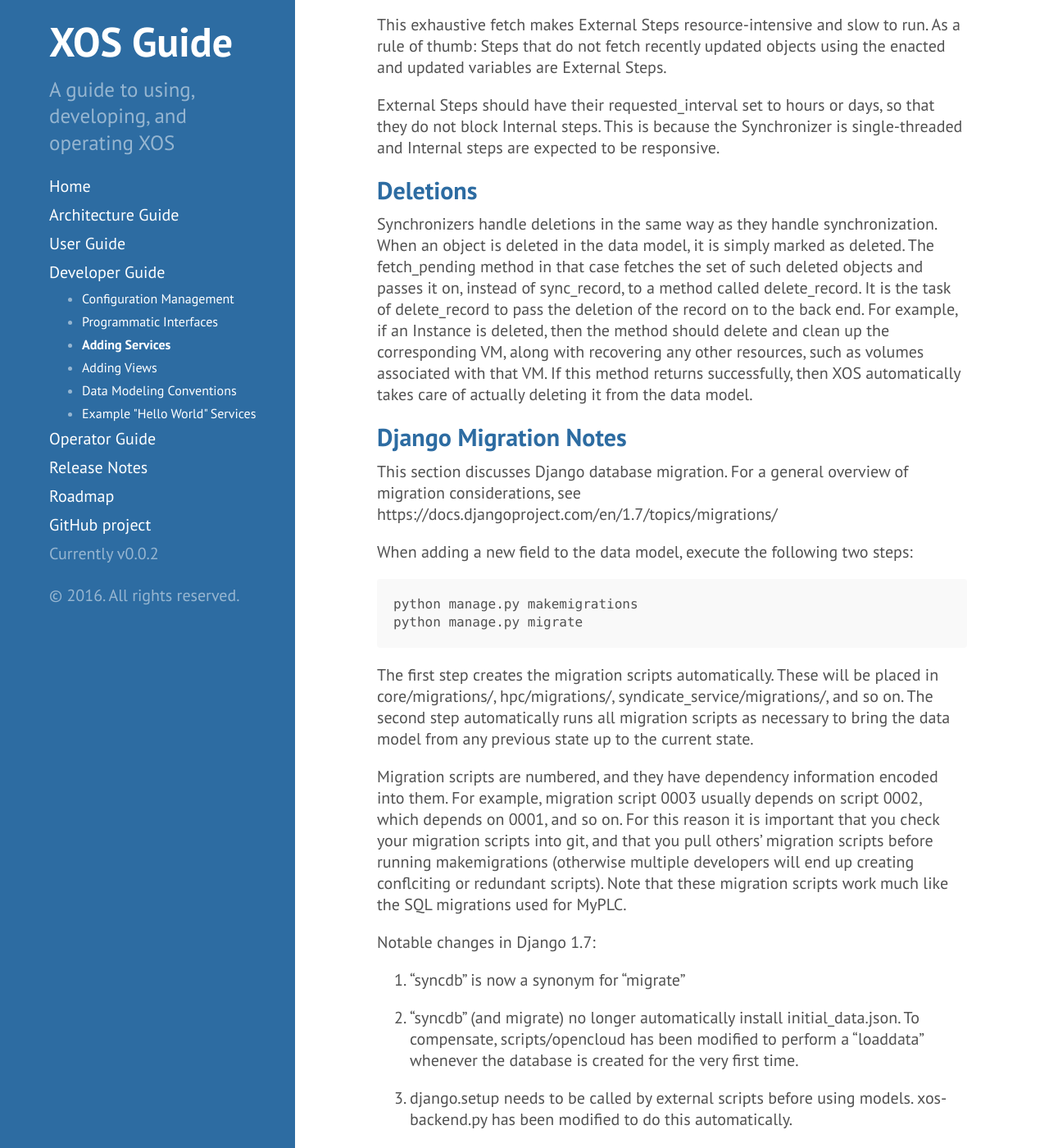
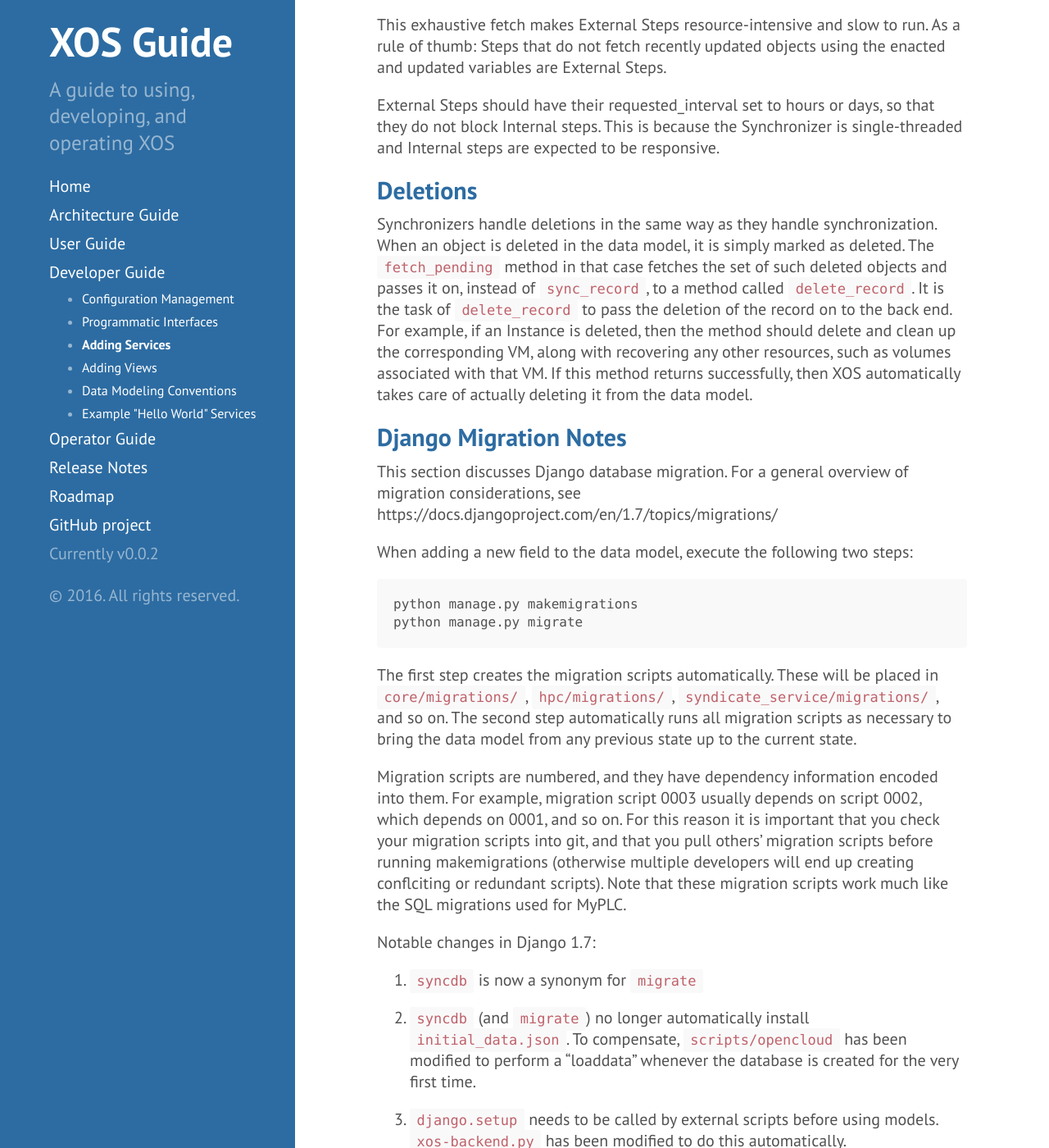
Before and after one commit to open-cloud/open-cloud.github.io.old, a Jekyll site: the page built from devguide_addservice.md, in a window 1280 px wide and 1400 px high, scrolled down 8746 px. Shown: the whole window at 82% size. Built offline with Jekyll 4.4.1, drawn with Linux system fonts in a browser that asks for light colours; some of the changed text lies outside the part shown.

Commit message:
bunch of tweaks

````diff
--- a/devguide_addservice.md
+++ b/devguide_addservice.md
@@ -142,7 +142,7 @@ interested in finding out about the inner details of the framework.
 
 Let's start with the main source files:
 
-* dmdot -- This is a tool that generates the dependency graph
+* `dmdot` -- This is a tool that generates the dependency graph
   contained in the Data Model. You can use it with the -dot argument
   to generate a dot representation which looks like the illustration
   in the Data Model section. Or you can run it without arguments to
@@ -150,15 +150,15 @@ Let's start with the main source files:
   ensure that actions taken by the individual Synchronizer Instances are
   ordered correctly.
 
-* mainloop.py -- This file contains the main run loop of the Synchronizer
+* `mainloop.py` -- This file contains the main run loop of the Synchronizer
   Framework. It is the mechanism that receives events, dispatches
   actions, and orchestrates the components of the Synchronizer.
 
-* event_manager.py -- This file is the part of the Synchronizer Framework
+* `event_manager.py` -- This file is the part of the Synchronizer Framework
   that interacts with the Feefie notification system, used to transmit
   events from the Data Model to the Synchronizer Framework.
 
-* toposort.py -- This program sorts the actions in the Synchronizer
+* `toposort.py` -- This program sorts the actions in the Synchronizer
   Framework in accordance with the dependency graph generated by
   dmdot.
 
@@ -167,8 +167,8 @@ classes to be subclassed by your Synchronizer Instance.
 
 ##  Synchronizer Steps
 
-Within the *Synchronizer/* subdirectory of the XOS repository, you will
-find a *steps/* subdirectory. This directory contains the actual
+Within the `synchronizer/` subdirectory of the XOS repository, you will
+find a `steps/` subdirectory. This directory contains the actual
 "payload" of that Synchronizer Instance -- the actions that read state
 from the XOS data model and apply them to the backend system, to the
 point that the backend system has been brought up-to-date with that
@@ -215,19 +215,19 @@ The mandatory interface of a Step, which is used by the framework to
 hook Steps into the core of the Synchronizer Framewrok, consists of the
 following instance properties (three variable and three methods):
 
-* **provides**: The models that this step provides, and the ones that
+* `provides`: The models that this step provides, and the ones that
   define the position at which the step is placed when enacting the
   current data model.
 
-* **observes**: The models that this step actually enacts new instances
+* `observes`: The models that this step actually enacts new instances
   of. Usually the same as provides, but may be an auxilary model that
   holds state that complements the main model provided.
 
-* **requested_interval**: The intervals at which this model is enacted.
+* `requested_interval`: The intervals at which this model is enacted.
   For slow executing models, set this to a high value so that it
   does not interrupt every run of the Synchronizer.
 
-* **fetch_pending**: The method that fetches the pending set of objects
+* `fetch_pending`: The method that fetches the pending set of objects
   that have to be enacted. There is a default implementation that uses
   internal timestamping and other mechanisms to automatically fetch
   the latest set of steps. That said, service implementers can define
@@ -241,7 +241,7 @@ def fetch_pending(self):
   return new_sites
 {% endhighlight %}
 
-The fetch_pending function can use these bookkeeping variables to
+The `fetch_pending` function can use these bookkeeping variables to
 fetch the set of changed objects:
 
 {% highlight py %}
@@ -253,7 +253,7 @@ Synchronizer implementations. It retrieves the set of objects that have
 never been enacted (enacted = None) or that have been updated since
 they were last enacted (enacted <= updated).
 
-* **sync_record**: The main method that invokes operations on the
+* `sync_record`: The main method that invokes operations on the
   backend controller to bring it in sync with the data model.
 
 {% highlight py %}
@@ -264,7 +264,7 @@ def sync_record(self, site):
 Once the set of changed objects have been computed, the Synchronizer
 invokes the appropriate set of backend operations and populates the
 objects with links to the back end. This functionality is contained in
-the sync_record function.  For example, the SyncInstances step of the
+the `sync_record` function.  For example, the SyncInstances step of the
 EC2 Synchronizer creates EC2 instances in response to the addition of
 Instances.
 
@@ -273,7 +273,7 @@ instance_type = instance.node.name.rsplit('.',1)
 instance_sig = aws_run('ec2 run-instances --image-id %s --instance-type %s --count 1'%(instance.image.image_id, instance_type))
 {% endhighlight %}
 
-And then it associates the ‘instance_id’ an identifier that uniquely
+And then it associates the `instance_id` an identifier that uniquely
 identifies the instance in the data model, with the Instance.
 
 {% highlight py %}
@@ -283,7 +283,7 @@ identifies the instance in the data model, with the Instance.
 
 It is essential that models in the Data Model be linked with actual
 facilities in the backend, so that they may be updated or deleted at a
-later point. The sync_record function need not update the value of the
+later point. The `sync_record` function need not update the value of the
 enacted field in the model. This operation is performed by the
 Synchronizer Framework core.
 
@@ -291,10 +291,10 @@ Synchronizer Framework core.
 
 As shown in the previous sections, the bulk of the work involved in
 implementing a Synchronizer Instance lies in providing a set of Synchronizer
-Steps by placing them in the *Synchronizer/steps/* directory within the
+Steps by placing them in the `synchronizer/steps/` directory within the
 repository. All Steps at this location are automatically picked up by
 the Synchronizer Framwork when it runs, and sewn together into the
-pre-computed dependency graph generated by dmdot.
+pre-computed dependency graph generated by `dmdot`.
 
 There is one additional requirement essential for a Synchronizer to
 function correctly. The lock-free and transaction-free operation
@@ -386,10 +386,10 @@ responsive.
 
 Synchronizers handle deletions in the same way as they handle
 synchronization. When an object is deleted in the data model, it is
-simply marked as deleted. The fetch_pending method in that case
+simply marked as deleted. The `fetch_pending` method in that case
 fetches the set of such deleted objects and passes it on, instead of
-sync_record, to a method called delete_record. It is the task of
-delete_record to pass the deletion of the record on to the back
+`sync_record`, to a method called `delete_record`. It is the task of
+`delete_record` to pass the deletion of the record on to the back
 end. For example, if an Instance is deleted, then the method should
 delete and clean up the corresponding VM, along with recovering any
 other resources, such as volumes associated with that VM. If this
@@ -411,8 +411,8 @@ python manage.py migrate
 ```
 
 The first step creates the migration scripts automatically. These will
-be placed in core/migrations/, hpc/migrations/,
-syndicate_service/migrations/, and so on. The second step
+be placed in `core/migrations/`, `hpc/migrations/`,
+`syndicate_service/migrations/`, and so on. The second step
 automatically runs all migration scripts as necessary to bring the
 data model from any previous state up to the current state.
 
@@ -427,15 +427,15 @@ the SQL migrations used for MyPLC.
 
 Notable changes in Django 1.7:
 
-1. "syncdb" is now a synonym for "migrate"
+1. `syncdb` is now a synonym for `migrate`
 
-2. "syncdb" (and migrate) no longer automatically install
-initial_data.json. To compensate, scripts/opencloud has been modified
+2. `syncdb` (and `migrate`) no longer automatically install
+`initial_data.json`. To compensate, `scripts/opencloud` has been modified
 to perform a "loaddata" whenever the database is created for the very
 first time.
 
-3. django.setup needs to be called by external scripts before using
-models. xos-backend.py has been modified to do this
+3. `django.setup` needs to be called by external scripts before using
+models. `xos-backend.py` has been modified to do this
 automatically.
 
 Upgrading from Django 1.5 to Django 1.7 was messy, so it could be
````
Also changed, not shown: devguide_configmgmt.md (+20 -20 lines), devguide_datamodel.md (+1 -1 lines), devguide_helloworld.md (+3 -3 lines), devguide_interfaces.md (+1 -1 lines), opsguide.md (+1 -1 lines).
